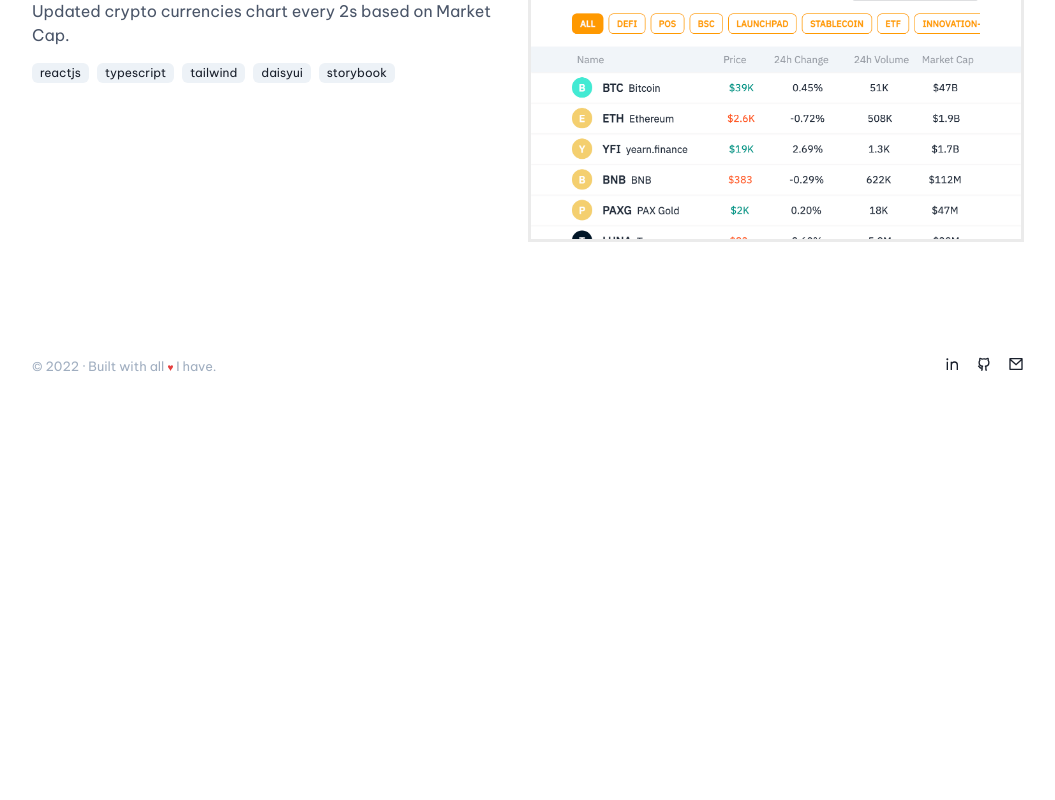
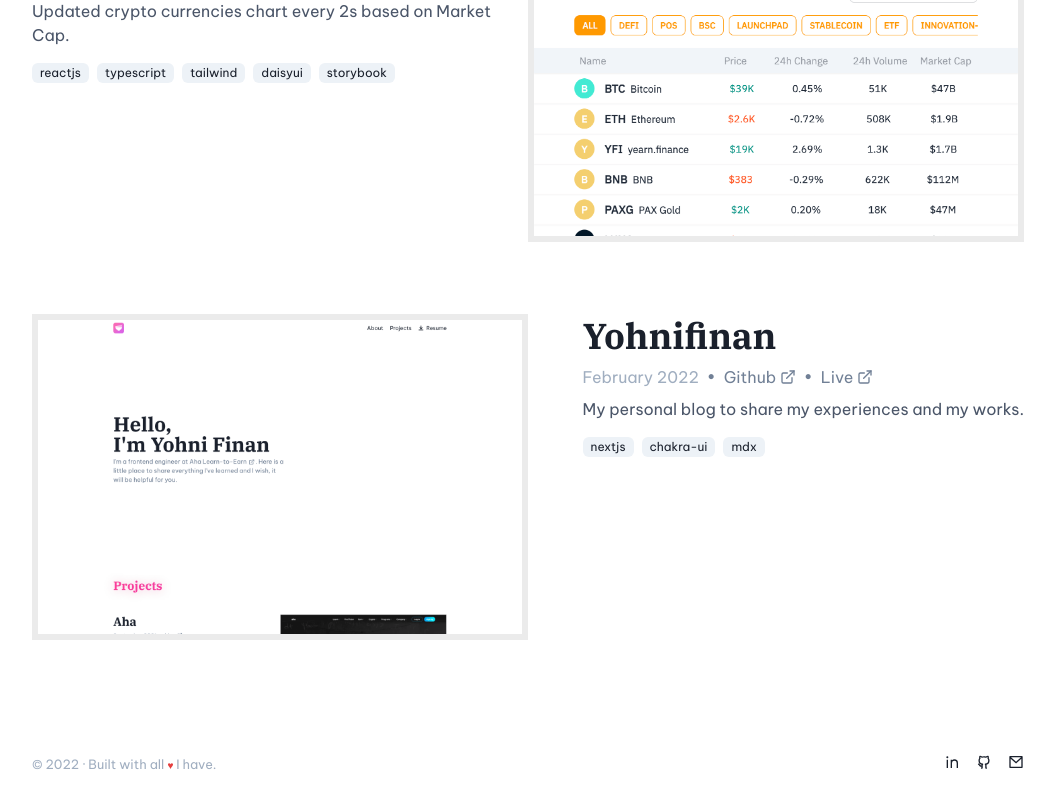
Before and after one commit to yohni/personal-blog, a Next.js app: page / in a window 1280 px wide. Shown: the part 1755-2555 px from the top of the page, without its empty margins (112-1167 px from the left). Before the commit the page ends 2157 px from the top, so only its background shows below. Built offline with nearby package versions, Linux system fonts and the light colour scheme; no server answers.

Commit message:
feat: add project

```diff
--- a/components/ImagePreview/index.js
+++ b/components/ImagePreview/index.js
@@ -36,6 +36,8 @@
   return (
     <>
       <Image
+        border="solid"
+        borderColor="blackAlpha.200"
         loading="lazy"
         cursor="pointer"
         onClick={() => onOpen()}
--- a/pages/about.js
+++ b/pages/about.js
@@ -1,6 +1,7 @@
 import { Container, Heading, Image, Link, Text } from "@chakra-ui/react";
 import Head from "next/head";
 import React from "react";
+import TagManager from "react-gtm-module";
 
 const About = () => {
   React.useEffect(() => {
@@ -58,7 +59,8 @@
         <Text>
           Is there any question?{" "}
           <Link
-            _hover={{ color: "brand.main" }}
+            _hover={{ color: "brand.dark" }}
+            color="brand.main"
             href="mailto:yohni.123@gmail.com"
             isExternal
           >
--- /dev/null
+++ b/projects/yohnifinan.mdx
@@ -0,0 +1,26 @@
+---
+title: Yohnifinan
+date: "February 2022"
+description: "My personal blog to share my experiences and my works."
+thumbnailUrl: "/assets/yohnifinan_desktop.png"
+githubUrl: "https://github.com/yohni/personal-blog"
+liveUrl: "https://yohnifinan.com/"
+tags: ["nextjs", "chakra-ui", "mdx"]
+---
+
+This project that will be a place to share all my experiences and my works. I used Next.js, Chakra-ui, and MDX to build this blog.
+
+<br />
+
+<ImagePreview
+  objectPosition="top"
+  objectFit="cover"
+  src="/assets/yohnifinan_desktop.png"
+  alt="Screenshot of the website"
+  caption="Screenshot of the website"
+  w="100%"
+  h="auto"
+  maxH="400px"
+  mb={10}
+  name="Yohni Finan"
+/>
```
Also changed, not shown: public/assets/yohnifinan_desktop.png (added).
